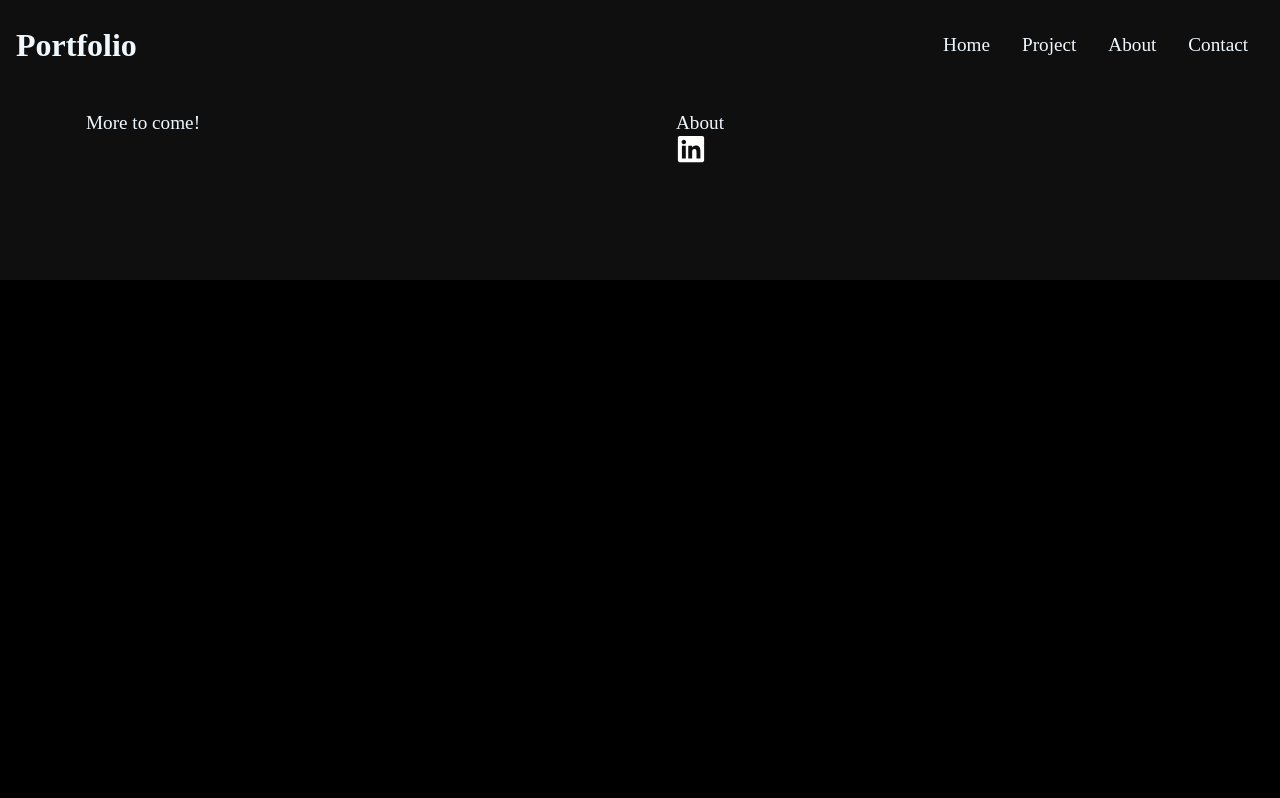
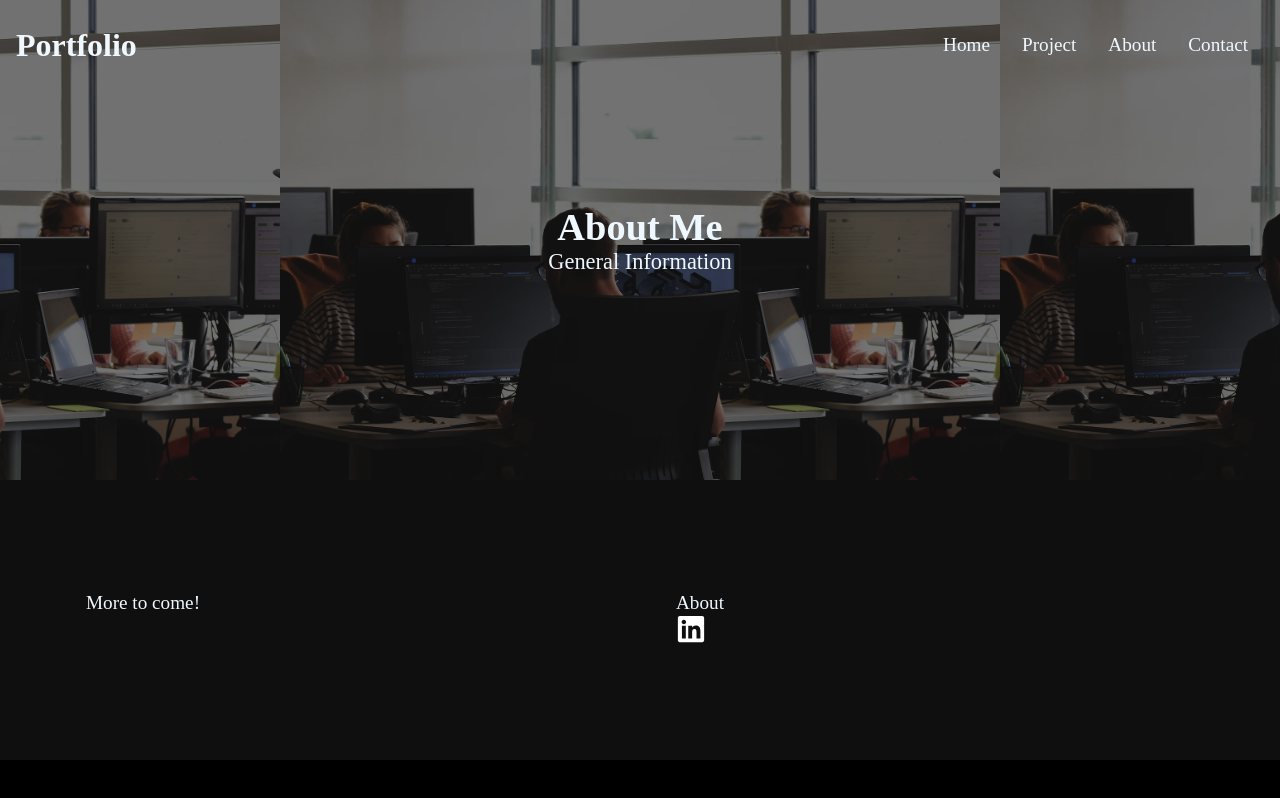
Before and after one commit to JorgeBesnierB/m20_ReactPortfolio, a React (Create React App) app in the folder my-portfolio/: page /about in a window 1280 px wide. Built offline with nearby package versions, Linux system fonts and the light colour scheme.

Commit message:
set up dynamic components

```diff
--- /dev/null
+++ b/my-portfolio/src/components/HeroImg2.js
@@ -0,0 +1,18 @@
+import "./HeroImg2Styles.css"
+
+import React, { Component } from 'react'
+
+class HeroImg2 extends Component {
+    render(){
+        return (
+            <div className="hero-img">
+                <div className="heading">
+                    <h1>{this.props.heading}</h1>
+                    <p>{this.props.text}</p>
+                </div>
+            </div>
+        );
+    }
+}
+
+export default HeroImg2
--- /dev/null
+++ b/my-portfolio/src/components/HeroImg2Styles.css
@@ -0,0 +1,35 @@
+.hero-img{
+    width: 100%;
+    background-color: rgba(0, 0, 0, 0.5);
+    height: 60vh;
+    position: relative;
+}
+.hero-img::before{
+    content: "";
+    background: url("../assets/projects.webp");
+    background-size:contain;
+    background-position: center top;
+    height: 100%;
+    width: 100%;
+    position: absolute;
+    top: 0;
+    left: 0;
+    z-index: -1;
+}
+.heading {
+    width: 100%;
+    height: 100%;
+    display: flex;
+    flex-direction: column;
+    justify-content: center;
+    align-items: center;
+}
+
+.hero-img h1{
+    font-size: 2.4rem;
+}
+
+.hero-img p{
+    font-size: 1.4rem;
+    text-align: center;
+}
--- a/my-portfolio/src/routes/About.js
+++ b/my-portfolio/src/routes/About.js
@@ -1,11 +1,13 @@
 import React from 'react'
 import Navbar from '../components/Navbar'
 import Footer from '../components/Footer'
+import HeroImg2 from '../components/HeroImg2'
 
 function About() {
   return (
     <div>
       <Navbar/>
+      <HeroImg2 heading = "About Me" text = "General Information"/>
       <Footer/>
     </div>
   )
--- a/my-portfolio/src/routes/Contact.js
+++ b/my-portfolio/src/routes/Contact.js
@@ -1,11 +1,13 @@
 import React from 'react'
 import Navbar from '../components/Navbar'
 import Footer from '../components/Footer'
+import HeroImg2 from '../components/HeroImg2'
 
 const Contact = () => {
   return (
     <div>
       <Navbar/>
+      <HeroImg2 heading = "Contact" text = "Send me a text"/>
       <Footer/>
     </div>
   )
--- a/my-portfolio/src/routes/Project.js
+++ b/my-portfolio/src/routes/Project.js
@@ -1,11 +1,13 @@
 import React from 'react'
 import Navbar from '../components/Navbar'
 import Footer from '../components/Footer'
+import HeroImg2 from '../components/HeroImg2'
 
 const Project = () => {
   return (
     <div>
       <Navbar/>
+      <HeroImg2 heading = "PROJECTS" text = "Some of my projects"/>
       <Footer/>
     </div>
   )
```
Also changed, not shown: my-portfolio/src/assets/projects.webp (added).
